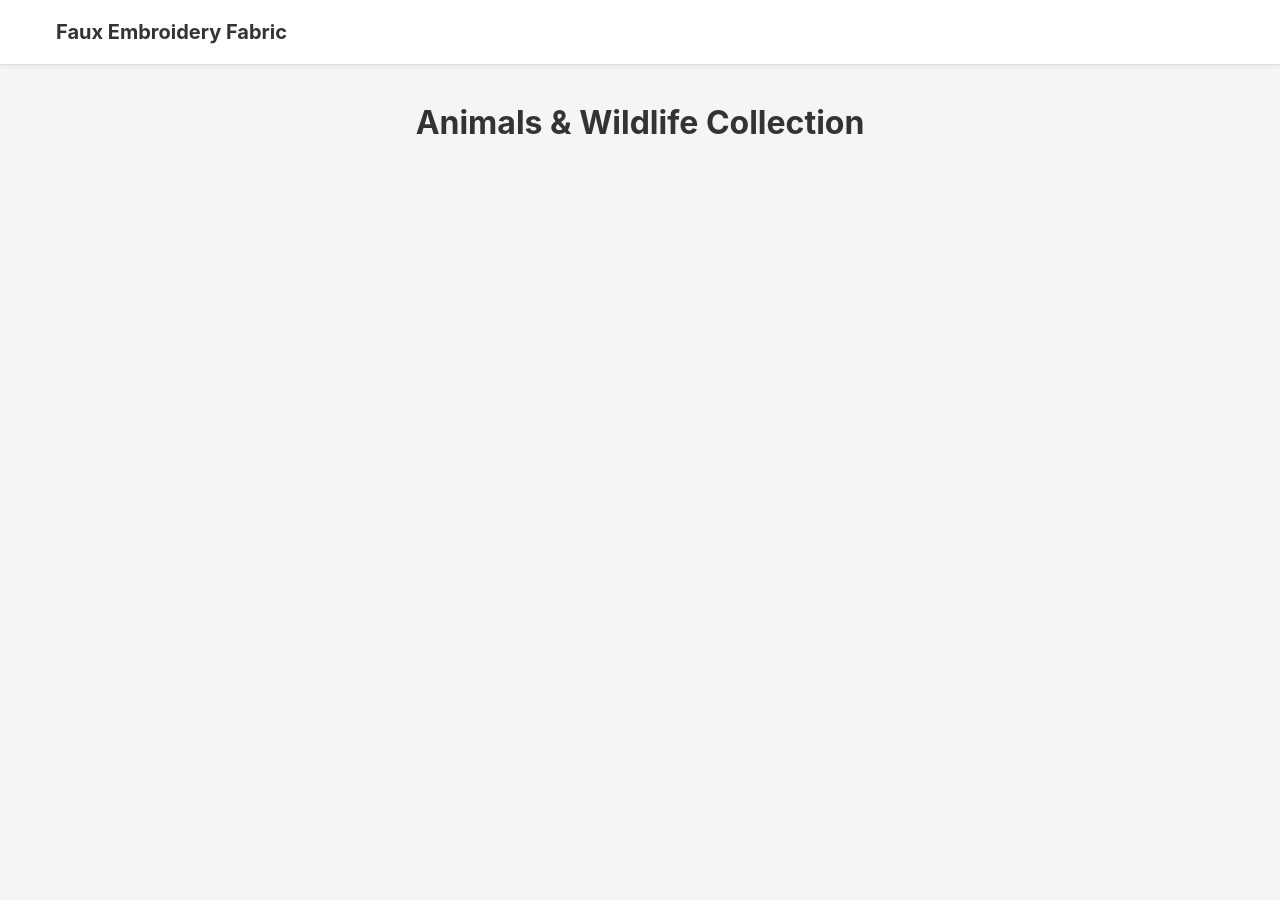
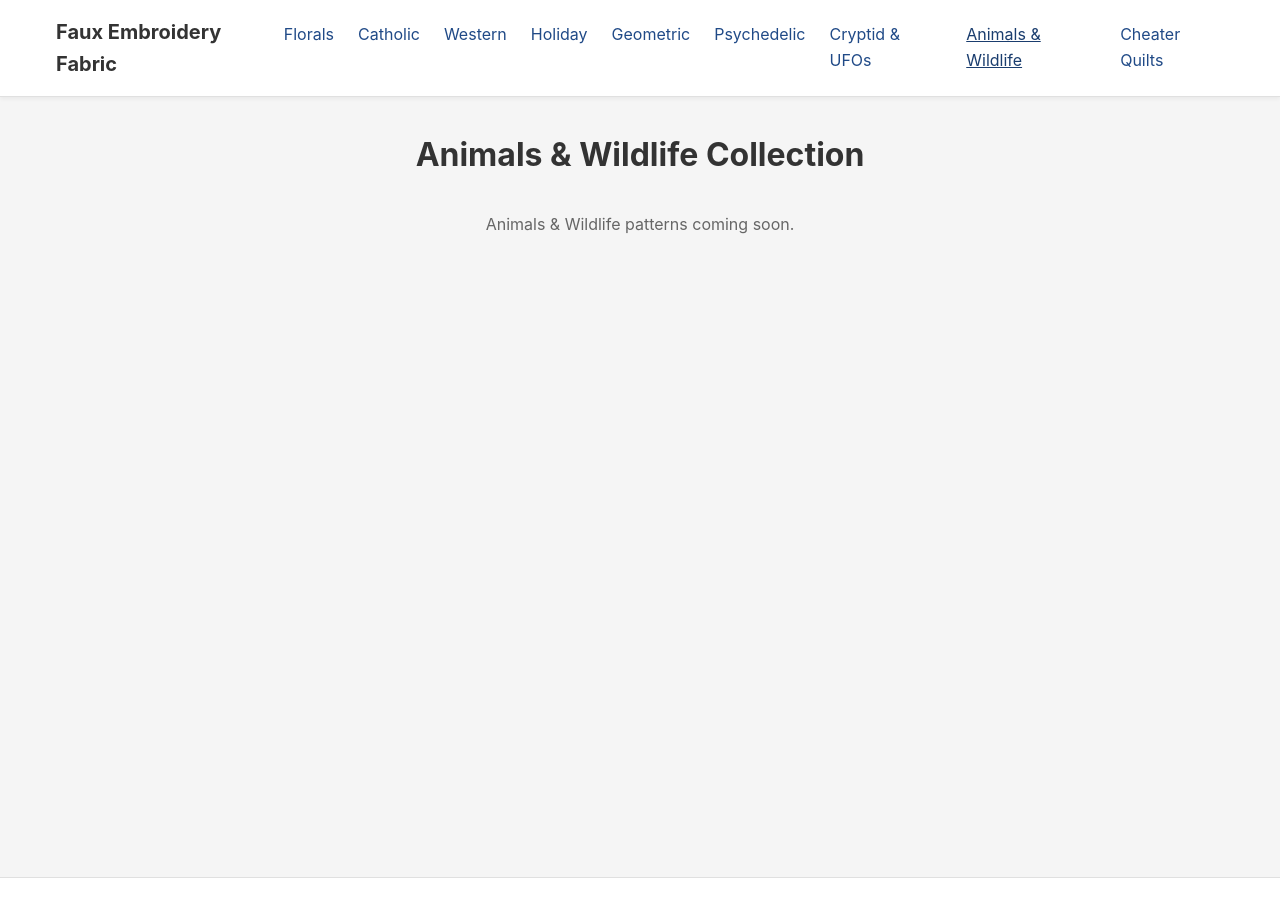
Before and after one commit to Nickpanek/fauxembroideryfabric, a Jekyll site: the page built from collections/animals-wildlife/index.html, in a window 1280 px wide and 900 px high. Built offline with Jekyll 4.4.1, drawn with Linux system fonts in a browser that asks for light colours; some of the changed text lies outside the part shown.

Commit message:
Update index.html

```diff
--- a/collections/animals-wildlife/index.html
+++ b/collections/animals-wildlife/index.html
@@ -7,8 +7,8 @@ permalink: /collections/animals-wildlife/
 <html lang="en">
 <head>
   <meta charset="UTF-8">
-  <title>{{ page.title }} | {{ site.title }}</title>
-  <meta name="description" content="Faux embroidery fabric designs featuring animals, birds, and wildlife in stitched detail.">
+  <title>Animals & Wildlife Faux-Embroidery Patterns | {{ site.title }}</title>
+  <meta name="description" content="Faux-embroidery designs featuring animals, birds, and wildlife rendered in stitched detail.">
   <link rel="canonical" href="{{ page.url | absolute_url }}">
   <link rel="stylesheet" href="{{ '/assets/css/style.css' | relative_url }}">
 </head>
@@ -16,24 +16,40 @@ permalink: /collections/animals-wildlife/
   <header>
     <nav>
       <a href="{{ '/' | relative_url }}" class="logo">{{ site.title }}</a>
+      <div class="nav-links">
+        <a href="{{ '/collections/florals'   | relative_url }}">Florals</a>
+        <a href="{{ '/collections/catholic'  | relative_url }}">Catholic</a>
+        <a href="{{ '/collections/western'   | relative_url }}">Western</a>
+        <a href="{{ '/collections/holiday'   | relative_url }}">Holiday</a>
+        <a href="{{ '/collections/geometric' | relative_url }}">Geometric</a>
+        <a href="{{ '/collections/psychedelic'  | relative_url }}">Psychedelic</a>
+        <a href="{{ '/collections/cryptid-ufo'  | relative_url }}">Cryptid &amp; UFOs</a>
+        <a href="{{ '/collections/animals-wildlife' | relative_url }}" class="active">Animals &amp; Wildlife</a>
+        <a href="{{ '/collections/cheater-quilts'   | relative_url }}">Cheater Quilts</a>
+      </div>
     </nav>
   </header>
 
   <main>
     <h1 style="text-align:center;margin:2rem 0;">Animals & Wildlife Collection</h1>
-    {% assign items = site.patterns | where: "collection_slug", "animals-wildlife" | sort: "lastmod" | reverse %}
+    {% assign items = site.patterns | where: 'collection_slug', 'animals-wildlife' | sort: 'lastmod' | reverse %}
     {% if items and items.size > 0 %}
-    <div class="pattern-grid">
-      {% for item in items %}
-        <article class="pattern-card">
-          <a href="{{ item.url | relative_url }}">
-            <img src="{{ item.image | relative_url }}" alt="{{ item.title }}">
+      <div class="pattern-grid">
+        {% for p in items %}
+          <a href="{{ p.url | relative_url }}" class="pattern-card">
+            <img src="{{ site.baseurl }}/assets/images/{{ p.thumb | default: p.image }}" alt="{{ p.title | escape }}" loading="lazy" width="300" height="300">
+            <h3>{{ p.title }}</h3>
+            <p>{{ p.description }}</p>
           </a>
-          <h2>{{ item.title }}</h2>
-        </article>
-      {% endfor %}
-    </div>
+        {% endfor %}
+      </div>
+    {% else %}
+      <p style="text-align:center;color:#666;">Animals & Wildlife patterns coming soon.</p>
     {% endif %}
   </main>
+
+  <footer>
+    <p>&copy; {{ site.time | date: '%Y' }} {{ site.title }}. All rights reserved.</p>
+  </footer>
 </body>
 </html>
```
